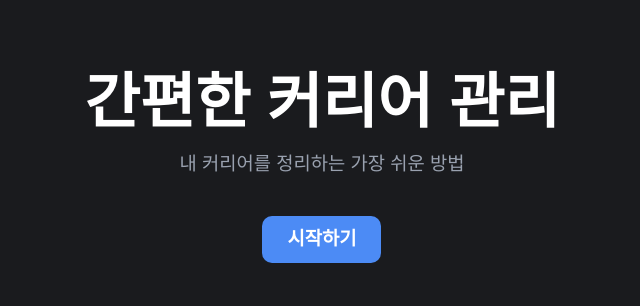
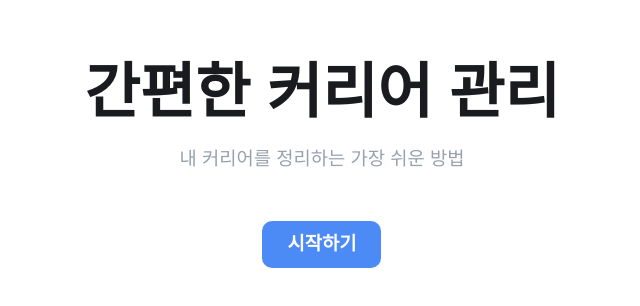
Before and after one commit to ComWith-mini-Project/frontend, a Next.js app: page / in a window 1280 px wide. Shown: the part 222-528 px from the top of the page, without its empty margins (318-958 px from the left). Built offline with nearby package versions, Linux system fonts and the light colour scheme.

Commit message:
feat: start button link to 'career' + improved directory structure

```diff
--- /dev/null
+++ b/app/(router)/career/page.tsx
@@ -0,0 +1,11 @@
+import Container from 'components/Container';
+
+export default function Career() {
+  return (
+    <>
+      <Container>
+        <div>hello world</div>
+      </Container>
+    </>
+  );
+}
--- /dev/null
+++ b/app/(router)/login/page.tsx
@@ -0,0 +1,3 @@
+export default function Login() {
+  return <>not found yet</>;
+}
--- a/app/page.tsx
+++ b/app/page.tsx
@@ -1,12 +1,22 @@
-import Container from 'components/Container';
+'use client';
+
+import { useRouter } from 'next/navigation';
 import styles from 'styles/home.module.css';
 
 export default function Home() {
+  const router = useRouter();
+
   return (
-    <div className="flex flex-col items-center justify-center gap-8">
+    <div className="flex flex-col items-center justify-center gap-10">
       <h1 className="text-8xl font-bold">간편한 커리어 관리</h1>
       <h3 className="text-3xl text-gray-400">내 커리어를 정리하는 가장 쉬운 방법</h3>
-      <button className={`${styles.btn} text-3xl py-5 px-10 m-8`}>시작하기</button>
+      <button
+        type="button"
+        onClick={() => router.push('/career')}
+        className={`${styles.btn} text-3xl py-5 px-10 my-10`}
+      >
+        시작하기
+      </button>
     </div>
   );
 }
--- a/styles/globals.css
+++ b/styles/globals.css
@@ -99,17 +99,21 @@ section {
 }
 
 :root {
-  --background: #1a1b1e;
-  --foreground: #ffffff;
+  --background: #ffffff;
+  --foreground: #1a1b1e;
   --color-background: var(--background);
   --color-foreground: var(--foreground);
-  --font-sans: var(--font-geist-sans);
-  --font-mono: var(--font-geist-mono);
 
   display: grid;
   place-items: center;
   height: 100%;
   font-size: 10px;
+}
+@media (prefers-color-scheme: dark) {
+  :root {
+    --background: #1a1b1e;
+    --foreground: #ffffff;
+  }
 }
 
 body {
--- a/styles/home.module.css
+++ b/styles/home.module.css
@@ -2,9 +2,16 @@
   background-color: #4c8bf5;
   color: white;
   font-weight: bold;
-  transition: all 0.3s ease-in-out;
+  transition: all 0.2s ease-in-out;
   cursor: pointer;
 }
 .btn:hover {
-  background-color: #3b7ae1;
+  background-color: #5c95f9;
+  transform: translateY(-0.2rem);
+  box-shadow: 0 0.2rem 0.5rem rgba(0, 0, 0, 0.2);
 }
+.btn:active {
+  background-color: #4c8bf5;
+  transform: translateY(0.1rem);
+  box-shadow: 0 0.05rem 0.5rem rgba(0, 0, 0, 0.2);
+}
--- a/tsconfig.json
+++ b/tsconfig.json
@@ -20,7 +20,7 @@
     ],
     "paths": {
       "@/*": ["./*"],
-      "components/*": ["./app/components/*"],
+      "components/*": ["./app/_components/*"],
       "styles/*": ["./styles/*"]
     }
   },
```
Also changed, not shown: app/_components/Container.tsx (renamed from app/components/Container.tsx).
